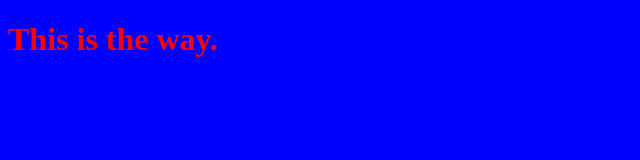
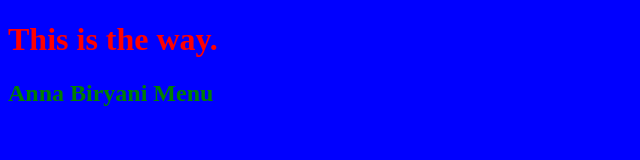
Before and after one commit to SSAdhikari11/Project_ST-1, a plain HTML site: page index.html in a window 1280 px wide. Shown: the whole page, without its empty margins (0-640 px from the left). Drawn offline with Linux system fonts and the light colour scheme.

Commit message:
second commit

```diff
--- a/index.html
+++ b/index.html
@@ -8,5 +8,6 @@
 </head>
 <body>
     <h1>This is the way.</h1>
+    <h2>Anna Biryani Menu</h2>
 </body>
 </html>
--- a/style.css
+++ b/style.css
@@ -4,3 +4,6 @@ body{
 h1{
     color:red;
 }
+h2{
+    color:green;
+}
```
